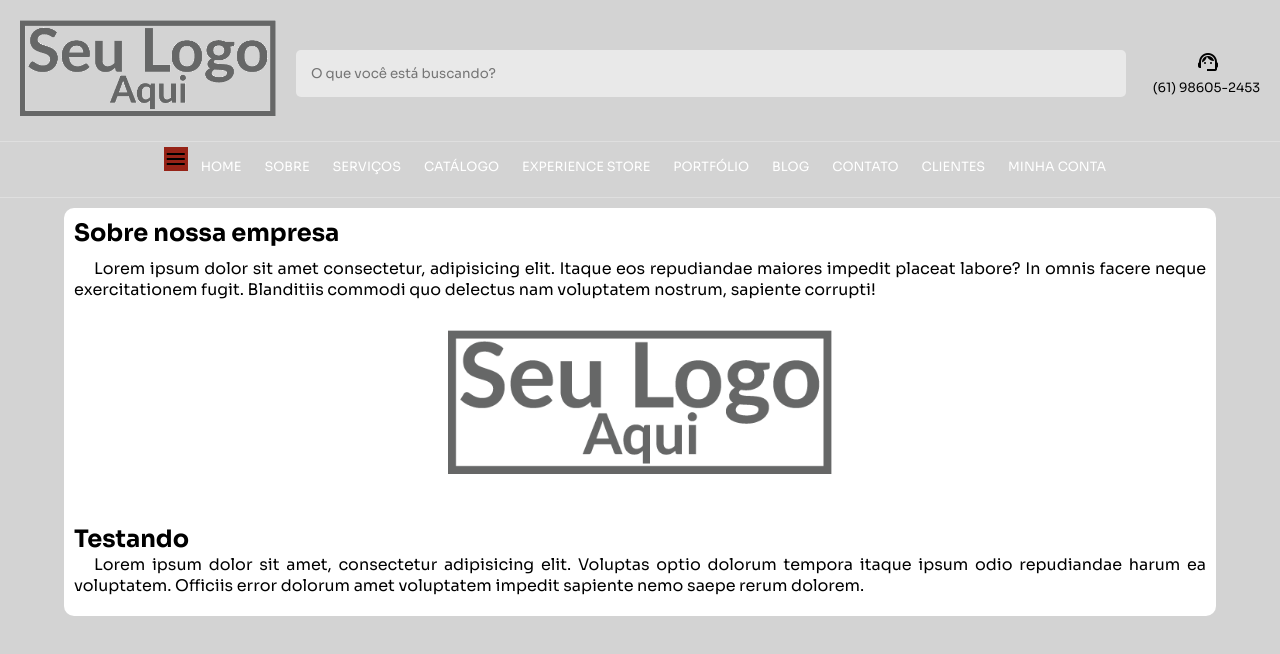
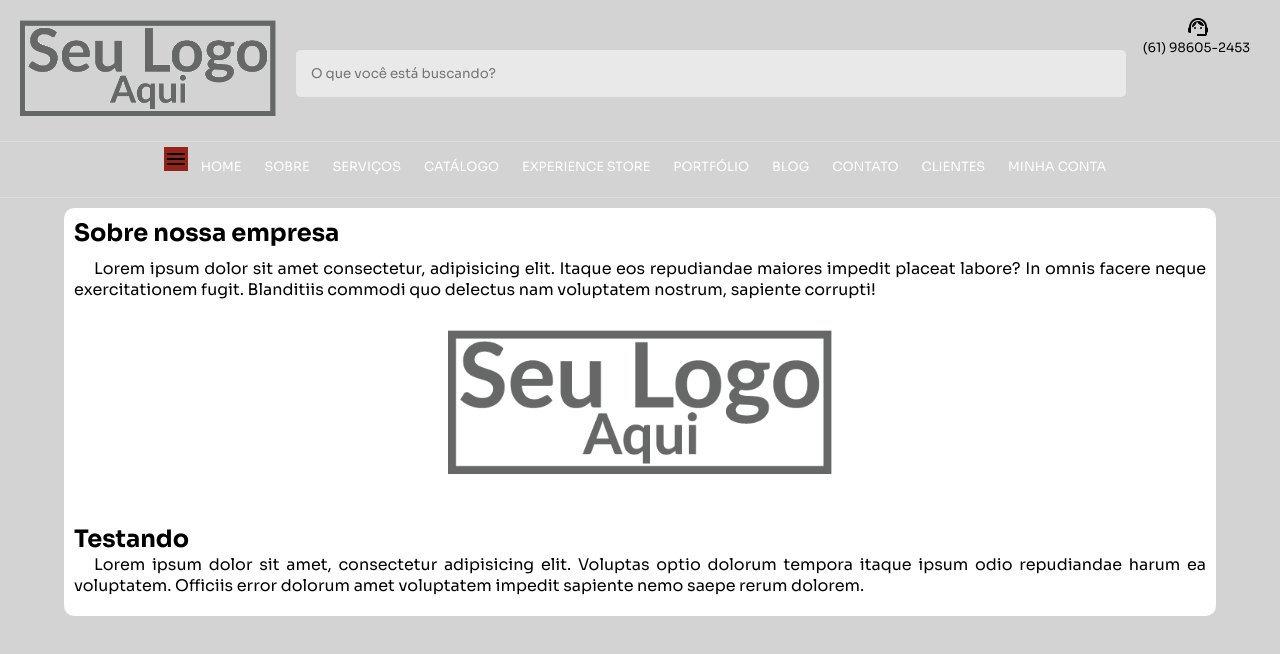
Before and after one commit to LuisHenque/projeto-rev, a plain HTML site: page index.html in a window 1280 px wide. Drawn offline with nearby package versions, Linux system fonts and the light colour scheme.

Commit message:
Correções

```diff
--- a/style/style.css
+++ b/style/style.css
@@ -42,13 +42,13 @@ header > input {
     border-radius: 5px;
     padding: 10px;
     position: absolute;
-    top: 22px;
+    top: 17px;
     width: 150px;
 }
 
 header > span {
     position: absolute;
-    right: 35px;
+    right: 30px;
     top: 20px;
 }
 
@@ -56,7 +56,7 @@ header > p {
     font-size: 0.6em;
     position: absolute;
     right: 10px;
-    top: 45px;
+    top: 40px;
 }
 
 
--- a/style/sytle-mq.css
+++ b/style/sytle-mq.css
@@ -7,21 +7,21 @@
         border-radius: 5px;
         padding: 10px;
         position: absolute;
-        top: 35px;
+        top: 20px;
         width: 300px;
     }
 
     header > span {
         position: absolute;
         right: 45px;
-        top: 35px;
+        top: 15px;
     }
 
     header > p {
         font-size: 0.8em;
         position: absolute;
         right: 10px;
-        top: 60px;
+        top: 40px;
     }
 
 }
@@ -39,14 +39,14 @@
 
     header > span {
         position: absolute;
-        right: 60px;
-        top: 50px;
+        right: 45px;
+        top: 15px;
     }
 
     header > p {
         position: absolute;
-        right: 20px;
-        top: 80px;
+        right: 10px;
+        top: 40px;
     }
 }
 
@@ -63,13 +63,13 @@
 
     header > span {
         position: absolute;
-        right: 60px;
-        top: 50px;
+        right: 70px;
+        top: 15px;
     }
 
     header > p {
         position: absolute;
-        right: 20px;
-        top: 80px;
+        right: 30px;
+        top: 40px;
     }
 }
```
